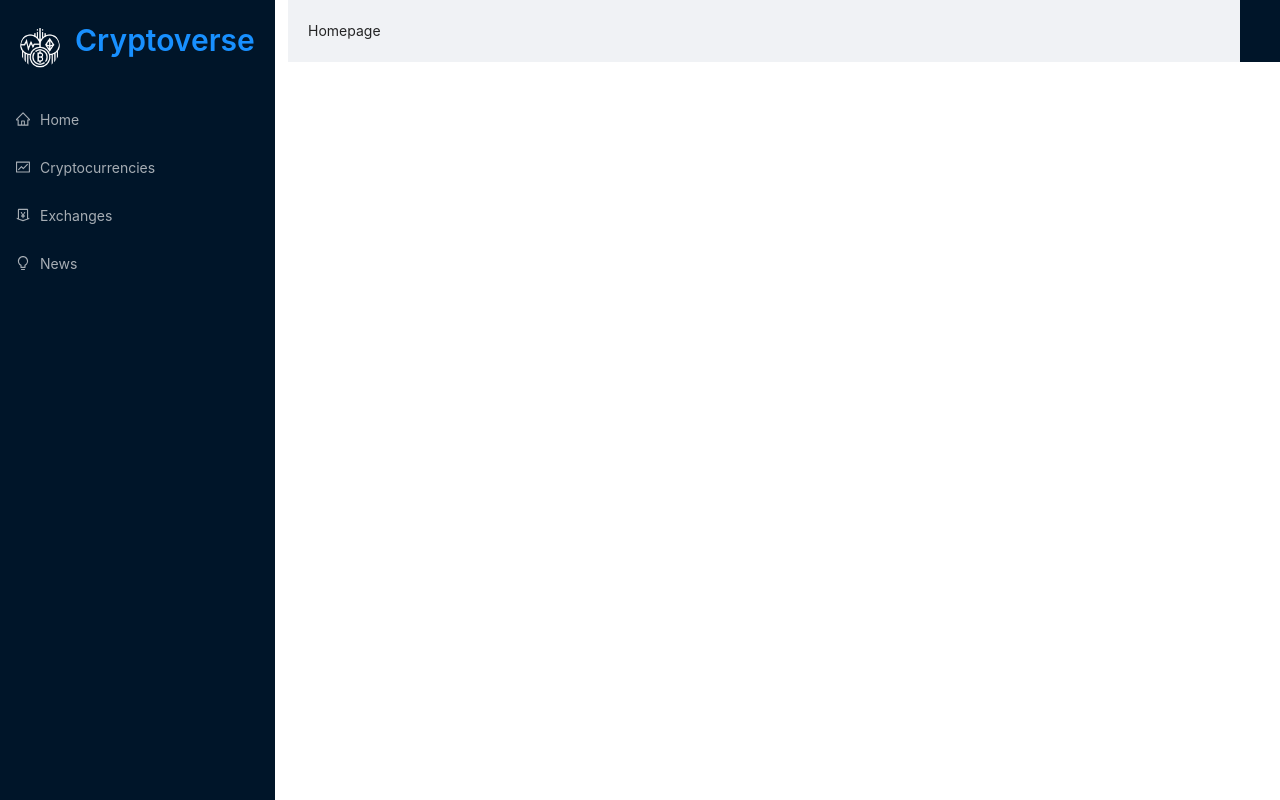
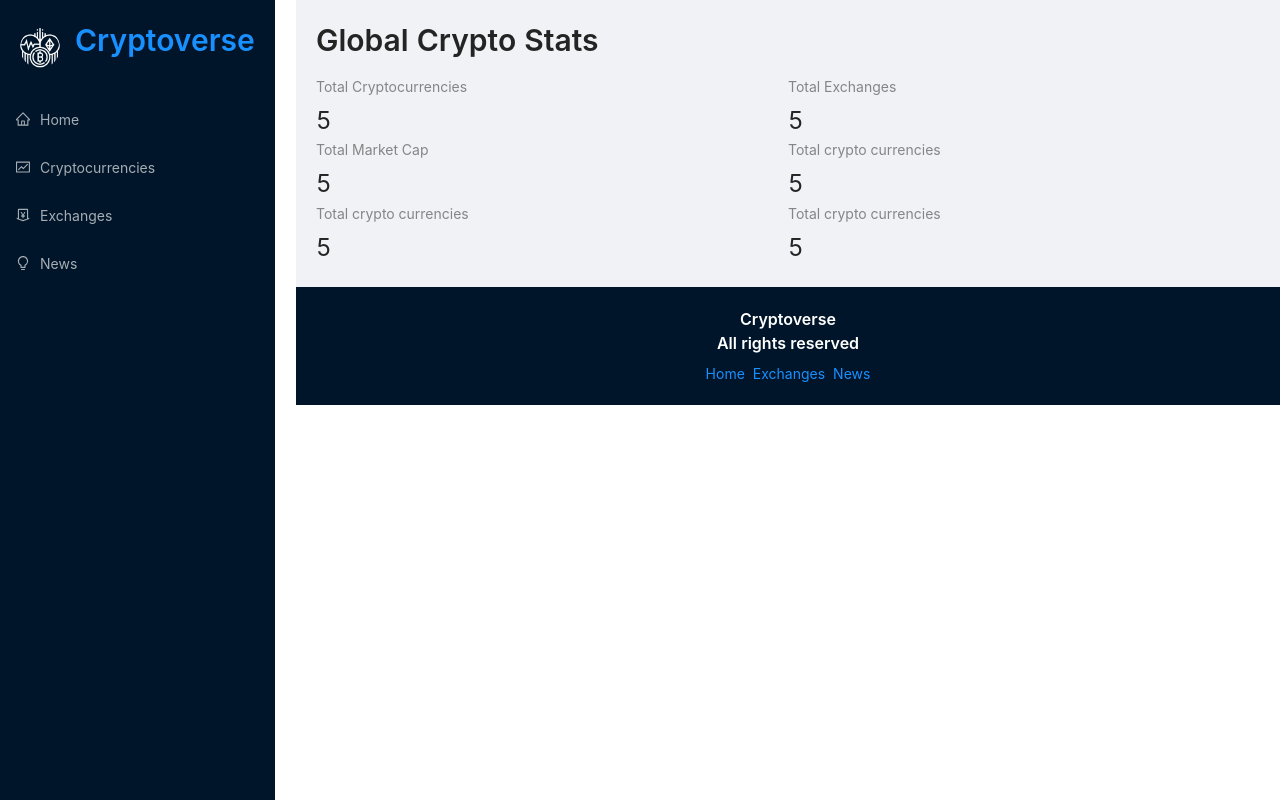
Before and after one commit to megapolisboy/crypto, a React (Create React App) app: page / in a window 1280 px wide. Built offline with nearby package versions, Linux system fonts and the light colour scheme.

Commit message:
layout fully created, router added

```diff
--- a/src/App.tsx
+++ b/src/App.tsx
@@ -29,8 +29,22 @@ const App: React.FC = () => {
             </Routes>
           </div>
         </Layout>
+
+        <div className="footer">
+          <Typography.Title
+            level={5}
+            style={{ color: "white", textAlign: "center" }}
+          >
+            Cryptoverse <br />
+            All rights reserved
+          </Typography.Title>
+          <Space>
+            <Link to="/">Home</Link>
+            <Link to="/exchanges">Exchanges</Link>
+            <Link to="/news">News</Link>
+          </Space>
+        </div>
       </div>
-      <div className="footer"></div>
     </div>
   );
 };
--- a/src/components/Homepage.tsx
+++ b/src/components/Homepage.tsx
@@ -1,5 +1,36 @@
+import { Col, Row, Statistic, Typography } from "antd";
+import millify from "millify";
+
+const { Title } = Typography;
+
 const Homepage = () => {
-  return <div>Homepage</div>;
+  return (
+    <>
+      <Title level={2} className="heading">
+        Global Crypto Stats
+      </Title>
+      <Row>
+        <Col span={12}>
+          <Statistic title="Total Cryptocurrencies" value="5" />
+        </Col>
+        <Col span={12}>
+          <Statistic title="Total Exchanges" value="5" />
+        </Col>
+        <Col span={12}>
+          <Statistic title="Total Market Cap" value="5" />
+        </Col>
+        <Col span={12}>
+          <Statistic title="Total crypto currencies" value="5" />
+        </Col>
+        <Col span={12}>
+          <Statistic title="Total crypto currencies" value="5" />
+        </Col>
+        <Col span={12}>
+          <Statistic title="Total crypto currencies" value="5" />
+        </Col>
+      </Row>
+    </>
+  );
 };
 
 export default Homepage;
```
